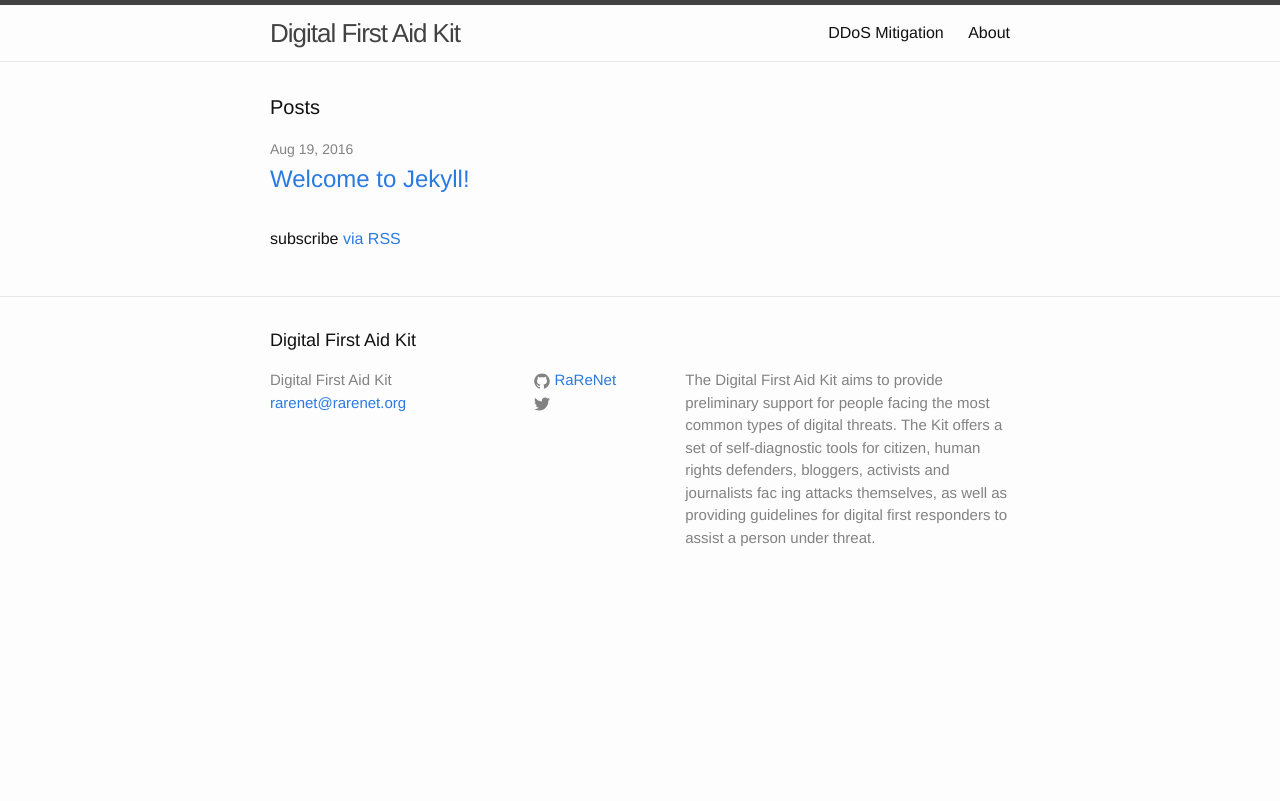
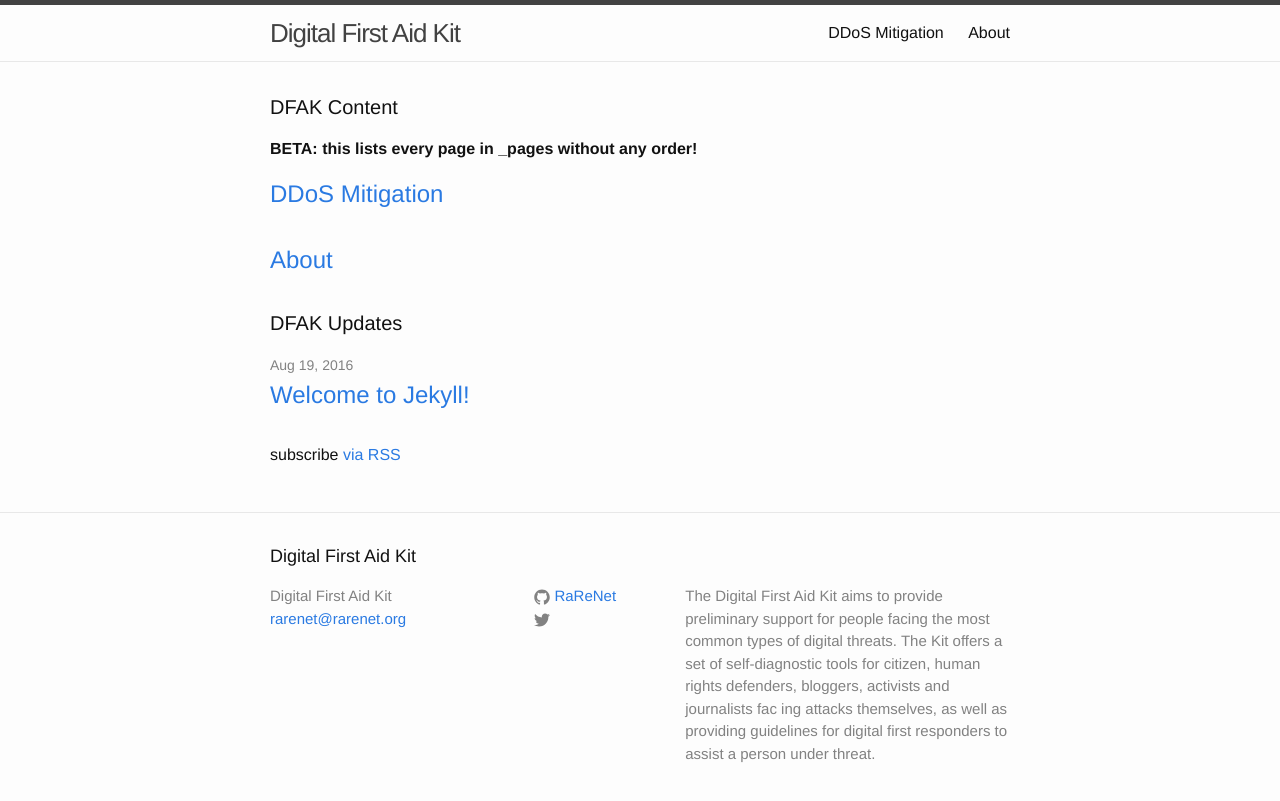
Before and after one commit to RaReNet/DFAK, a Jekyll site: the page built from index.html, in a window 1280 px wide. Shown: the top 801 px of the page. Built offline with Jekyll 4.4.1, drawn with Linux system fonts in a browser that asks for light colours.

Commit message:
very blunt force approach to list all pages in top index

```diff
--- a/index.html
+++ b/index.html
@@ -4,8 +4,22 @@
 
 <div class="home">
 
-  <h1 class="page-heading">Posts</h1>
 
+  <h1 class="page-heading">DFAK Content</h1>
+<p><strong>BETA: this lists every page in _pages without any order!</strong></p>
+  <ul class="post-list">
+    {% for page in site.pages %}
+      <li>
+        <h2>
+          <a class="post-link" href="{{ page.url | prepend: site.baseurl }}">{{ page.title }}</a>
+        </h2>
+      </li>
+    {% endfor %}
+  </ul>
+
+
+
+  <h1 class="page-heading">DFAK Updates</h1>
   <ul class="post-list">
     {% for post in site.posts %}
       <li>
```
